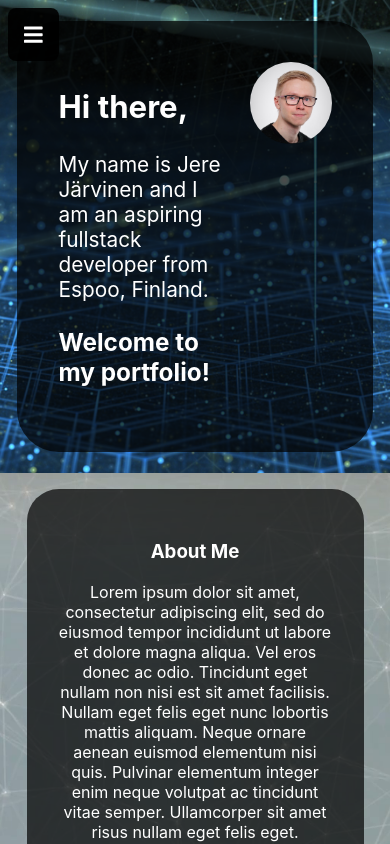
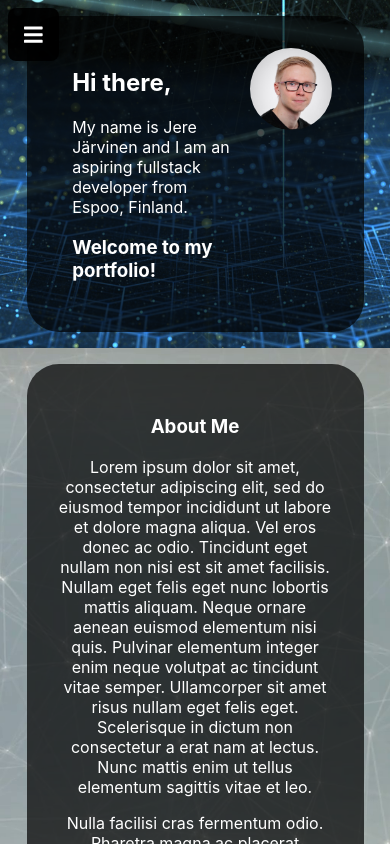
Before and after one commit to hk279/portfolio, a React (Create React App) app: page / in a window 390 px wide. Shown: the top 844 px of the page. Built offline with nearby package versions, Linux system fonts and the light colour scheme.

Commit message:
Added more responsiveness on the CV section

```diff
--- a/src/App.css
+++ b/src/App.css
@@ -1,3 +1,7 @@
+body {
+  padding: 0em;
+  margin: 0em;
+}
 .menu {
   display: none;
   padding: 1em;
@@ -85,6 +89,12 @@ section {
 .cv {
   background: url("./images/backgrounds/digital_background04.jpg") no-repeat center center/cover;
   color: white;
+}
+.intro {
+  font-size: 1.3em;
+  text-align: left;
+  display: inline-block;
+  max-width: 60%;
 }
 .portrait {
   max-width: 30%;
@@ -210,13 +220,28 @@ td {
   section {
     height: auto;
   }
+  .intro {
+    font-size: 1em;
+  }
   .project-content {
     max-width: 80%;
   }
   .project-img {
     max-width: 100%;
   }
-  .btn-group button {
+  #education-table > tr > td {
+    display: block;
+  }
+  #education-table > tr > :nth-child(3) {
+    border-bottom: 1px solid white;
+  }
+}
+@media (max-width: 500px) {
+  #work-xp > tr > td {
+    display: block;
+  }
+  #work-xp > tr > :nth-child(3) {
+    border-bottom: 1px solid white;
   }
 }
 /* Animations */
--- a/src/components/Home.js
+++ b/src/components/Home.js
@@ -5,8 +5,8 @@ import portrait from "../images/photo.jpg";
 const Home = () => {
     return(
         <section className="home background">
-            <div className="content" style={{fontSize: "1.3em", textAlign: "left"}}>
-                <div style={{display: "inline-block", maxWidth: "60%"}}>
+            <div className="content">
+                <div className="intro">
                     <h1>Hi there,</h1>
                     <p>My name is Jere Järvinen and I am an aspiring fullstack developer from Espoo, Finland.</p>
                     <h3>Welcome to my portfolio!</h3>
```
